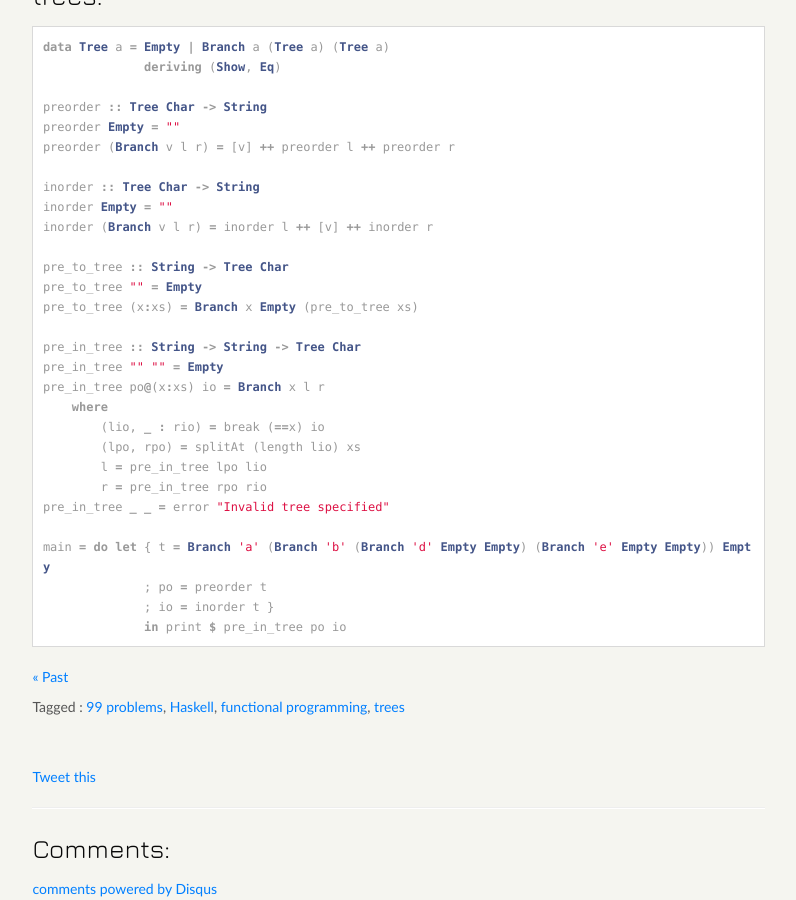
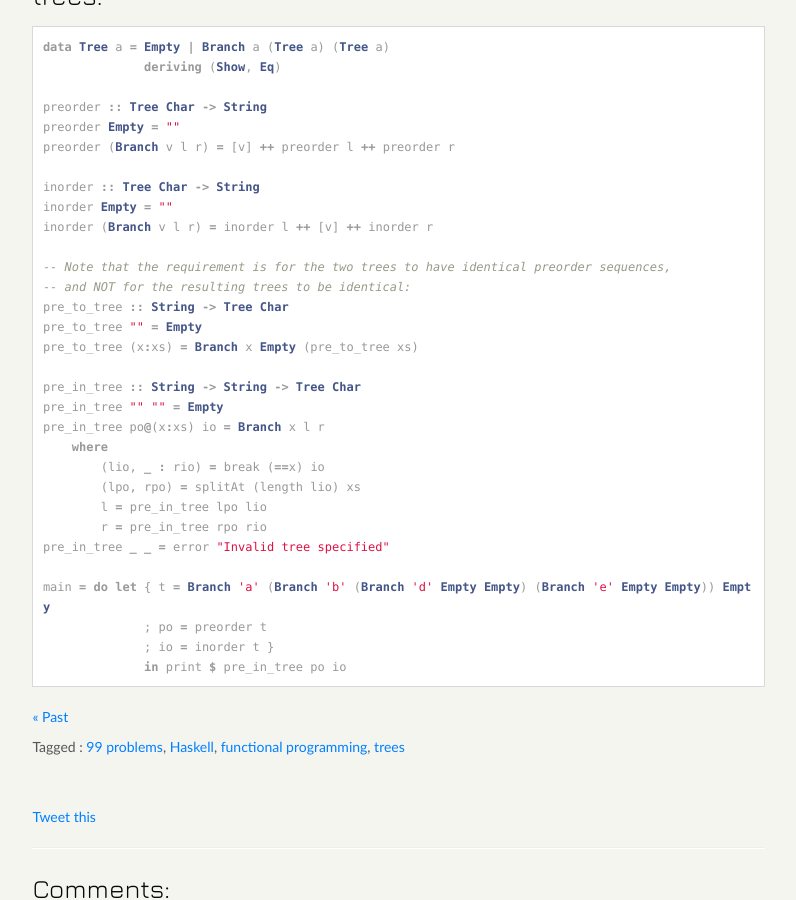
Before and after one commit to mfukar/mfukar.github.com, a Jekyll site: the page built from _posts/2015-08-13-haskell9.md, in a window 1280 px wide and 900 px high, scrolled down 2254 px. Shown: the whole window, without its empty margins (77-873 px from the left). Built offline with Jekyll 4.4.1, drawn with Linux system fonts in a browser that asks for light colours; some web fonts are replaced; Markdown is read by kramdown in place of the engine named in the settings; comment, search, counter and statistics services are not loaded.

Commit message:
Clarification

```diff
--- a/_posts/2015-08-13-haskell9.md
+++ b/_posts/2015-08-13-haskell9.md
@@ -131,6 +131,8 @@ inorder :: Tree Char -> String
 inorder Empty = ""
 inorder (Branch v l r) = inorder l ++ [v] ++ inorder r
 
+-- Note that the requirement is for the two trees to have identical preorder sequences,
+-- and NOT for the resulting trees to be identical:
 pre_to_tree :: String -> Tree Char
 pre_to_tree "" = Empty
 pre_to_tree (x:xs) = Branch x Empty (pre_to_tree xs)
```
